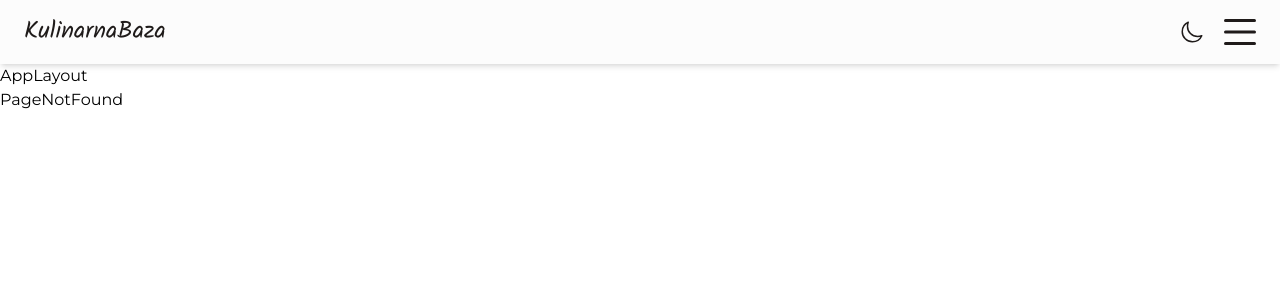
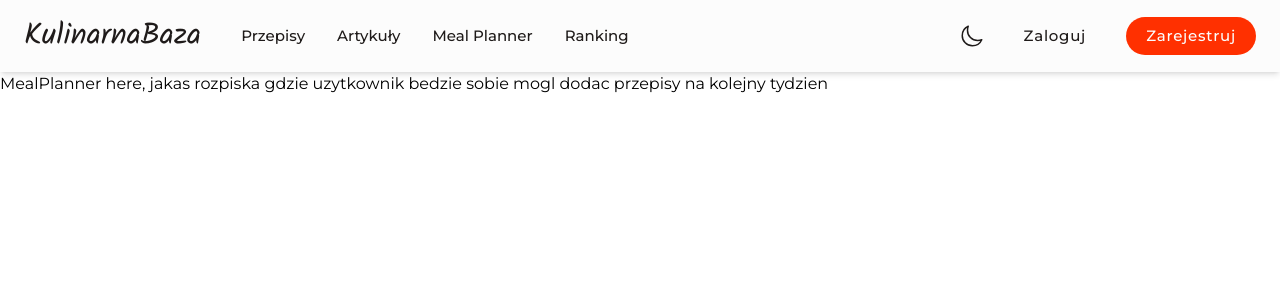
Before and after one commit to Skalik2/KulinarnaBaza, a React (Vite) app in the folder app/: page /planner in a window 1280 px wide. Shown: the top 300 px of the page. Built offline with nearby package versions, Linux system fonts and the light colour scheme.

Commit message:
navigation done

```diff
--- a/app/src/App.tsx
+++ b/app/src/App.tsx
@@ -10,6 +10,10 @@ import HomePage from "./pages/HomePage";
 import Login from "./pages/Login";
 import Register from "./pages/Register";
 import PageNotFound from "./pages/PageNotFound";
+import Recipes from "./pages/Recipes";
+import Articles from "./pages/Articles";
+import MealPlanner from "./pages/MealPlanner";
+import Rank from "./pages/Rank";
 
 const queryClient = new QueryClient({
   defaultOptions: {
@@ -42,6 +46,10 @@ function App() {
                 <Route index element={<HomePage />} />
                 <Route path="login" element={<Login />} />
                 <Route path="signup" element={<Register />} />
+                <Route path="recipes" element={<Recipes />} />
+                <Route path="articles" element={<Articles />} />
+                <Route path="planner" element={<MealPlanner />} />
+                <Route path="rank" element={<Rank />} />
                 <Route path="*" element={<PageNotFound />} />
               </Route>
             </Routes>
--- /dev/null
+++ b/app/src/pages/Articles.tsx
@@ -0,0 +1,7 @@
+import React from 'react'
+
+export default function Articles() {
+  return (
+    <div>Artykuły here</div>
+  )
+}
--- /dev/null
+++ b/app/src/pages/MealPlanner.tsx
@@ -0,0 +1,7 @@
+import React from 'react'
+
+export default function MealPlanner() {
+  return (
+    <div>MealPlanner here, jakas rozpiska gdzie uzytkownik bedzie sobie mogl dodac przepisy na kolejny tydzien</div>
+  )
+}
--- /dev/null
+++ b/app/src/pages/Rank.tsx
@@ -0,0 +1,7 @@
+import React from 'react'
+
+export default function Rank() {
+  return (
+    <div>Ranking najlepszych przepisów</div>
+  )
+}
--- /dev/null
+++ b/app/src/pages/Recipes.tsx
@@ -0,0 +1,7 @@
+import React from 'react'
+
+export default function Recipes() {
+  return (
+    <div>Przepisy here</div>
+  )
+}
--- a/app/src/ui/AppLayout.tsx
+++ b/app/src/ui/AppLayout.tsx
@@ -5,8 +5,9 @@ export default function AppLayout() {
   return (
     <div className="relative overflow-x-hidden w-full h-full" id="app">
       <Navigation />
-      AppLayout
-      <Outlet />
+      <div className="pt-16 md:pt-[72px]">
+        <Outlet />
+      </div>
     </div>
   );
 }
--- a/app/src/ui/nav/BurgerButton.tsx
+++ b/app/src/ui/nav/BurgerButton.tsx
@@ -9,7 +9,7 @@ interface BurgerButtonProps {
 export default function BurgerButton({ setOpen, open }: BurgerButtonProps) {
   return (
     <button
-      className="relative h-[25.5px] w-8 outline-none group p-2"
+      className="relative h-[25.5px] w-8 outline-none group p-2 lg:hidden block"
       onClick={() => setOpen((s) => !s)}
     >
       <motion.div
--- a/app/src/ui/nav/MobileNav.tsx
+++ b/app/src/ui/nav/MobileNav.tsx
@@ -37,17 +37,17 @@ export default function MobileNav({
     },
   };
 
-  useEffect(() => {
-    if (open) {
-      document.body.style.overflow = "hidden";
-    } else {
-      document.body.style.overflow = "auto";
-    }
+  // useEffect(() => {
+  //   if (open) {
+  //     document.body.style.overflow = "hidden";
+  //   } else {
+  //     document.body.style.overflow = "auto";
+  //   }
 
-    return () => {
-      document.body.style.overflow = "auto";
-    };
-  }, [open, portalContainer]);
+  //   return () => {
+  //     document.body.style.overflow = "auto";
+  //   };
+  // }, [open, portalContainer]);
 
   if (!portalContainer) {
     return null;
@@ -56,14 +56,18 @@ export default function MobileNav({
   return (
     <>
       {createPortal(
+        <>
+          <div
+            className=" fixed  top-0 right-0 pt-16 w-full h-full lg:hidden "
+            onClick={() => setOpen(false)}
+          ></div>
           <motion.div
             animate={open ? "open" : "hidden"}
             initial="hidden"
             variants={variants}
-          transition={{ ease: "easeInOut", duration: 0.5 }}
-          className="absolute  top-0 right-0 pt-16 w-full h-full grid grid-cols-[1fr,280px]"
+            transition={{ ease: "easeInOut", duration: 0.4 }}
+            className="fixed  top-0 right-0 pt-16 w-[280px] h-full lg:hidden"
           >
-          <div className=" h-full " onClick={() => setOpen(false)}></div>
             <div className="h-full pt-10 flex flex-col justify-start items-center gap-5 bg-bgWhite dark:bg-bgDark shadow-2xl ">
               {userAuth ? (
                 <>
@@ -114,7 +118,8 @@ export default function MobileNav({
                 />
               ))}
             </div>
-        </motion.div>,
+          </motion.div>
+        </>,
         portalContainer
       )}
     </>
--- a/app/src/ui/nav/Navigation.tsx
+++ b/app/src/ui/nav/Navigation.tsx
@@ -1,4 +1,4 @@
-import React, { useState } from "react";
+import { useState } from "react";
 import DarkModeButton from "./DarkModeBtn";
 import BurgerButton from "./BurgerButton";
 import { Link } from "react-router-dom";
@@ -19,14 +19,26 @@ export default function Navigation() {
   ];
 
   return (
-    <div className="relative z-[100] bg-bgWhite  w-full h-16 dark:bg-bgDark flex justify-between items-center px-6 shadow-md">
-      <Link
-        to="/"
-        className="text-bgDark dark:text-bgWhite font-fancy text-2xl py-1"
-      >
-        KulinarnaBaza
-      </Link>
-      <div className="flex gap-3 justify-center items-center">
+    <div className="fixed z-[100] bg-bgWhite  w-full h-16 md:h-[72px] dark:bg-bgDark flex justify-between items-center px-6 shadow-md">
+      <div className="flex justify-center items-center gap-10">
+        <Link
+          to="/"
+          className="text-bgDark dark:text-bgWhite font-fancy text-2xl md:text-3xl py-1"
+        >
+          KulinarnaBaza
+        </Link>
+        <div className="hidden lg:flex h-full justify-center items-center gap-8">
+          {navigationOptions.map((item) => (
+            <Link
+              to={item.link}
+              className="font-medium text-[15px] dark:text-bgWhite text-bgDark dark:hover:text-mainHover hover:text-mainHover transition-colors duration-300 "
+            >
+              {item.title}
+            </Link>
+          ))}
+        </div>
+      </div>
+      <div className="flex gap-3 sm:gap-5 justify-center items-center">
         <DarkModeButton />
         <BurgerButton setOpen={setOpen} open={open} />
         <MobileNav
@@ -34,6 +46,20 @@ export default function Navigation() {
           open={open}
           navigationOptions={navigationOptions}
         />
+        <div className="hidden lg:flex justify-center items-center gap-5 ">
+          <Link
+            to="login"
+            className="pl-3 pr-5 py-2 hover:text-mainHover dark:hover:text-mainHover dark:text-bgWhite text-bgDark tracking-wider font-medium transition-colors duration-300 text-[15px]"
+          >
+            Zaloguj
+          </Link>
+          <Link
+            to="login"
+            className="px-5 py-2 bg-main hover:bg-mainHover  rounded-full text-bgWhite tracking-wider font-medium transition-colors duration-300 text-[15px]"
+          >
+            Zarejestruj
+          </Link>
+        </div>
       </div>
     </div>
   );
```
Lines whose indentation alone changed are shown as unchanged.
